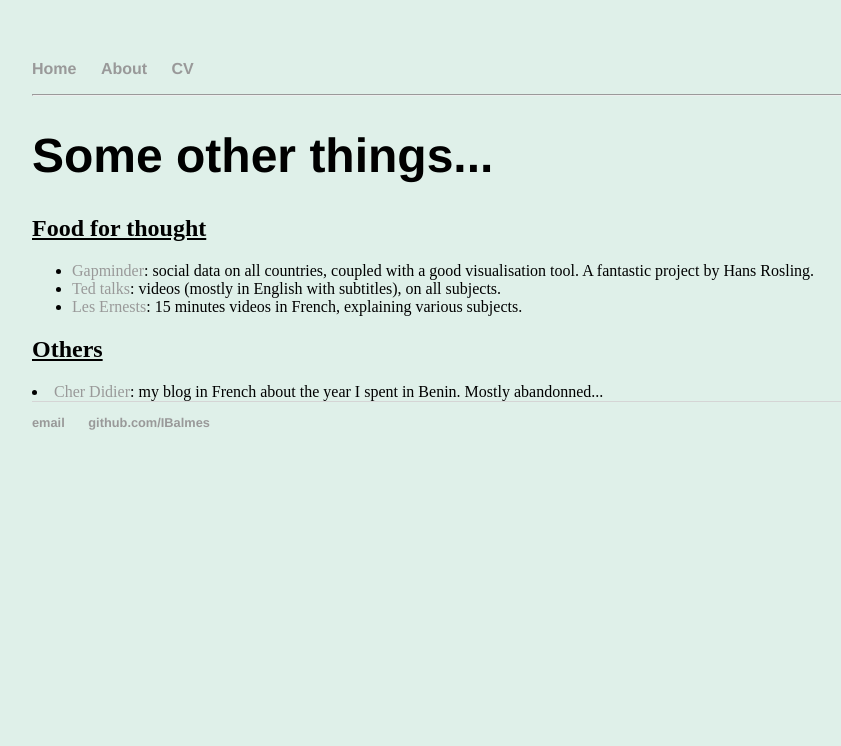
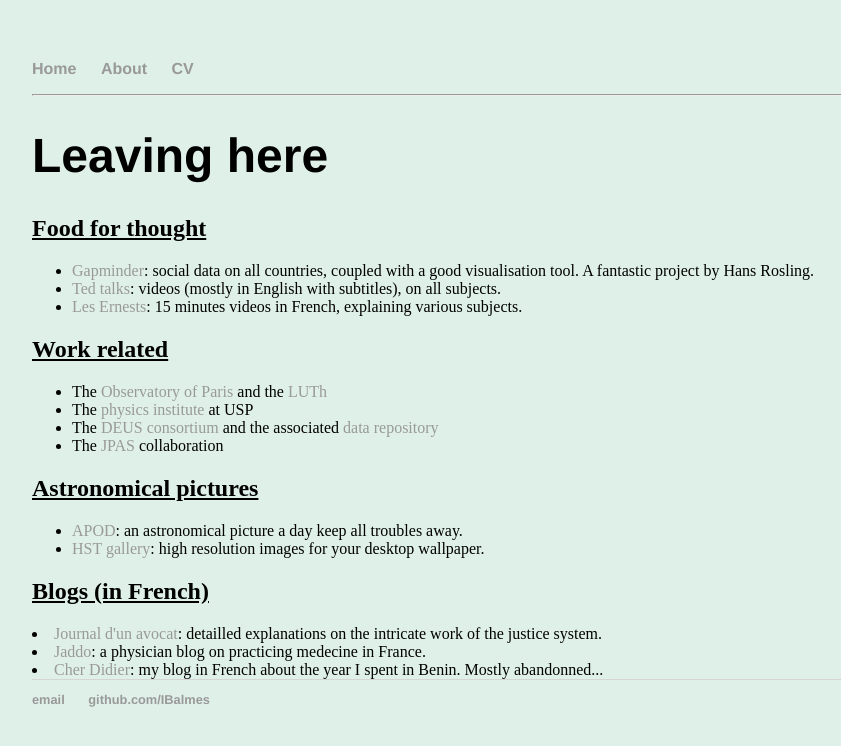
Before and after one commit to IBalmes/IBalmes.github.io, a Jekyll site: the page built from links/index.html, in a window 1280 px wide. Shown: the top 746 px of the page, without its empty margins (160-1001 px from the left). Built offline with Jekyll 4.4.1, drawn with Linux system fonts in a browser that asks for light colours.

Commit message:
Update index.html

```diff
--- a/links/index.html
+++ b/links/index.html
@@ -3,7 +3,7 @@
 title: Links
 ---
 <div>
-<h1>Some other things...</h1>
+<h1>Leaving here</h1>
 
 <h2>Food for thought</h2>
 <ul>
@@ -13,13 +13,26 @@
   <li><a href="http://www.les-ernest.fr/">Les Ernests</a>: 15 minutes videos in French, explaining various subjects.</li>
 </ul>
 
-<!--<h2>Technical websites</h2>
+<h2>Work related</h2>
 <ul>
-  <li> </li>
-</ul>  -->
+  <li>The <a href="http://www.obspm.fr">Observatory of Paris</a> and the <a href="http://luth.obspm.fr/">LUTh</a></li>
+  <li>The <a href="http://portal.if.usp.br/ifusp/">physics institute</a> at USP</li>
+  <li>The <a href="http://www.deus-consortium.org/">DEUS consortium</a> and the associated
+  <a href="http://www.deus-consortium.org/deuvo/">data repository</a></li>
+  <li>The <a href="http://j-pas.org/">JPAS</a> collaboration</li>
+</ul>
 
-<h2>Others</h2>
+<h2>Astronomical pictures</h2>
+<ul>
+  <li><a href="http://apod.nasa.gov/apod/astropix.html">APOD</a>: an astronomical picture a day keep all troubles away.</li>
+  <li><a href="http://hubblesite.org/gallery/">HST gallery</a>: high resolution images for your desktop wallpaper.</li>
 </ul>
+
+<h2>Blogs (in French)</h2>
+</ul>
+  <li><a href="http://www.maitre-eolas.fr/">Journal d'un avocat</a>: detailled explanations on the intricate work
+  of the justice system.</li>
+  <li><a href="http://www.jaddo.fr/">Jaddo</a>: a physician blog on practicing medecine in France.</li>
   <li><a href="https://cherdidier.wordpress.com/">Cher Didier</a>: my blog in French about the year I spent in Benin.
   Mostly abandonned...</li>
 </ul>
```
